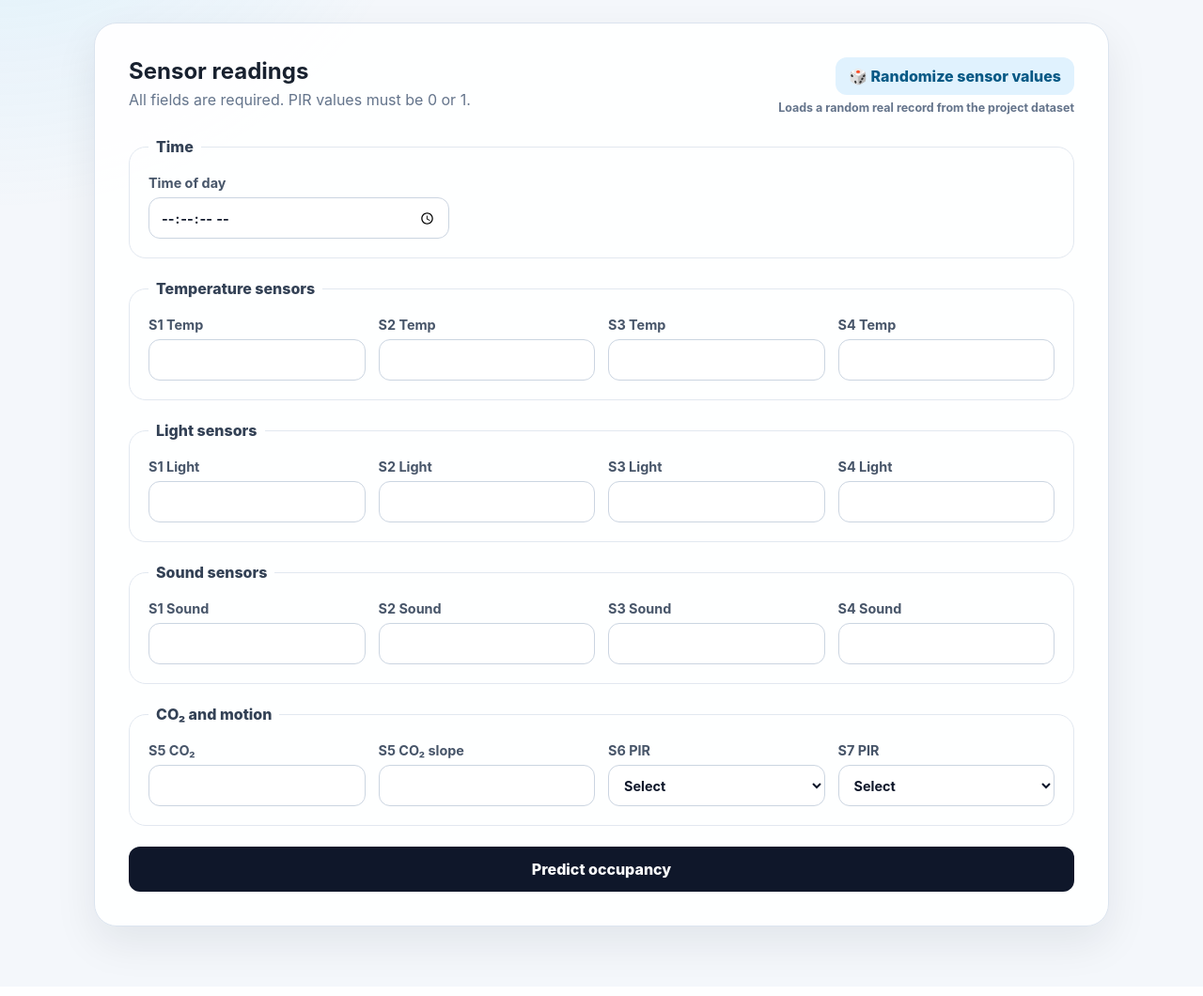
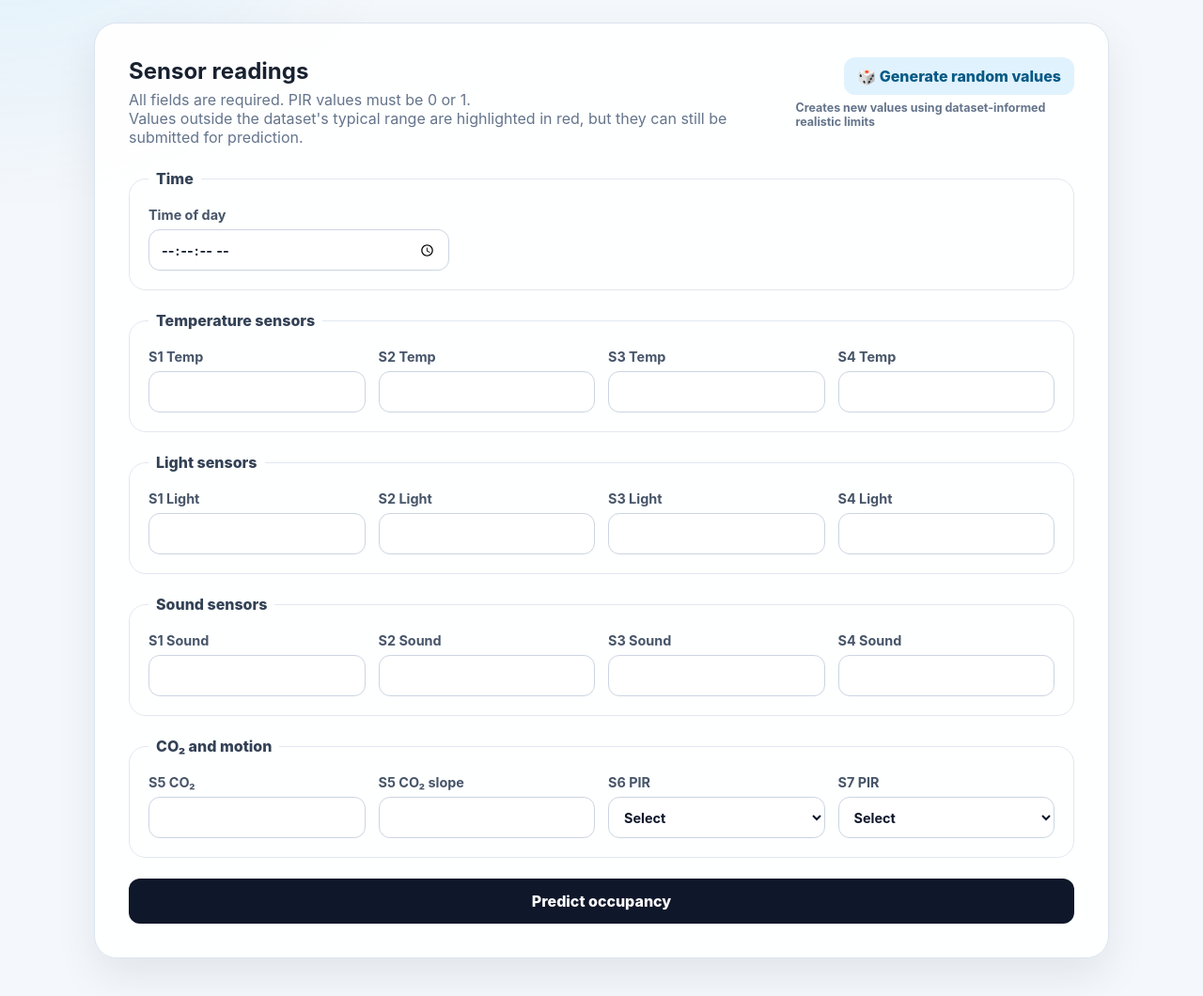
Before and after one commit to Anushangar-U/FDM, a Flask app: page / in a window 1280 px wide. Shown: the part 256-1316 px from the top of the page at 94% size. Before the commit the page ends 1283 px from the top, so only its background shows below. Run offline with Flask 3, Linux system fonts and the light colour scheme.

Commit message:
Explain bounded random generation and soft range warnings

```diff
--- a/system/templates/index.html
+++ b/system/templates/index.html
@@ -22,10 +22,11 @@
         <div>
           <h2>Sensor readings</h2>
           <p>All fields are required. PIR values must be 0 or 1.</p>
+          <p class="range-note">Values outside the dataset's typical range are highlighted in red, but they can still be submitted for prediction.</p>
         </div>
         <div class="sample-bookmark" aria-label="Random sensor values">
-          <button class="secondary-button" id="sample-button" type="button">🎲 Randomize sensor values</button>
-          <small id="sample-status">Loads a random real record from the project dataset</small>
+          <button class="secondary-button" id="sample-button" type="button">🎲 Generate random values</button>
+          <small id="sample-status">Creates new values using dataset-informed realistic limits</small>
         </div>
       </div>
 
```
